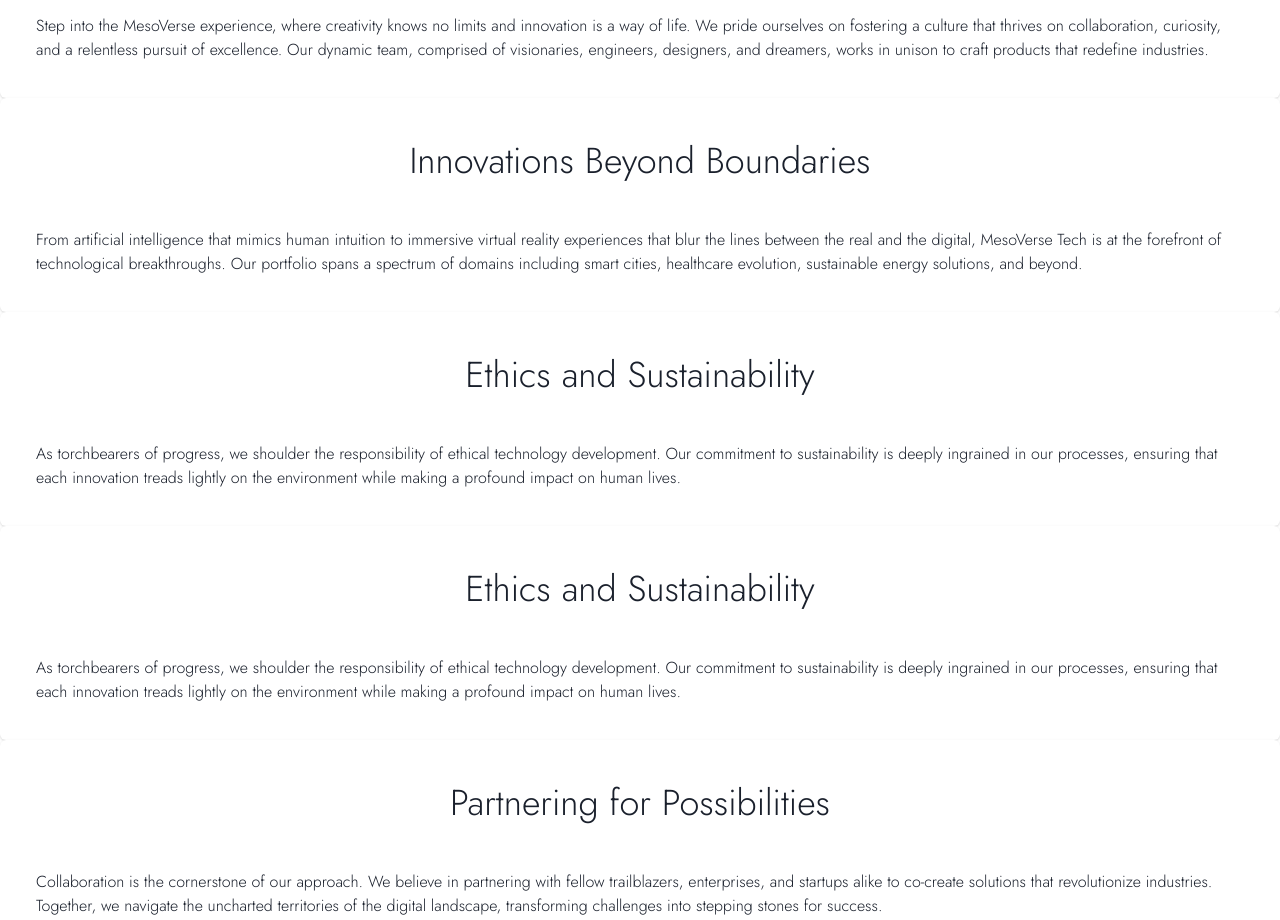
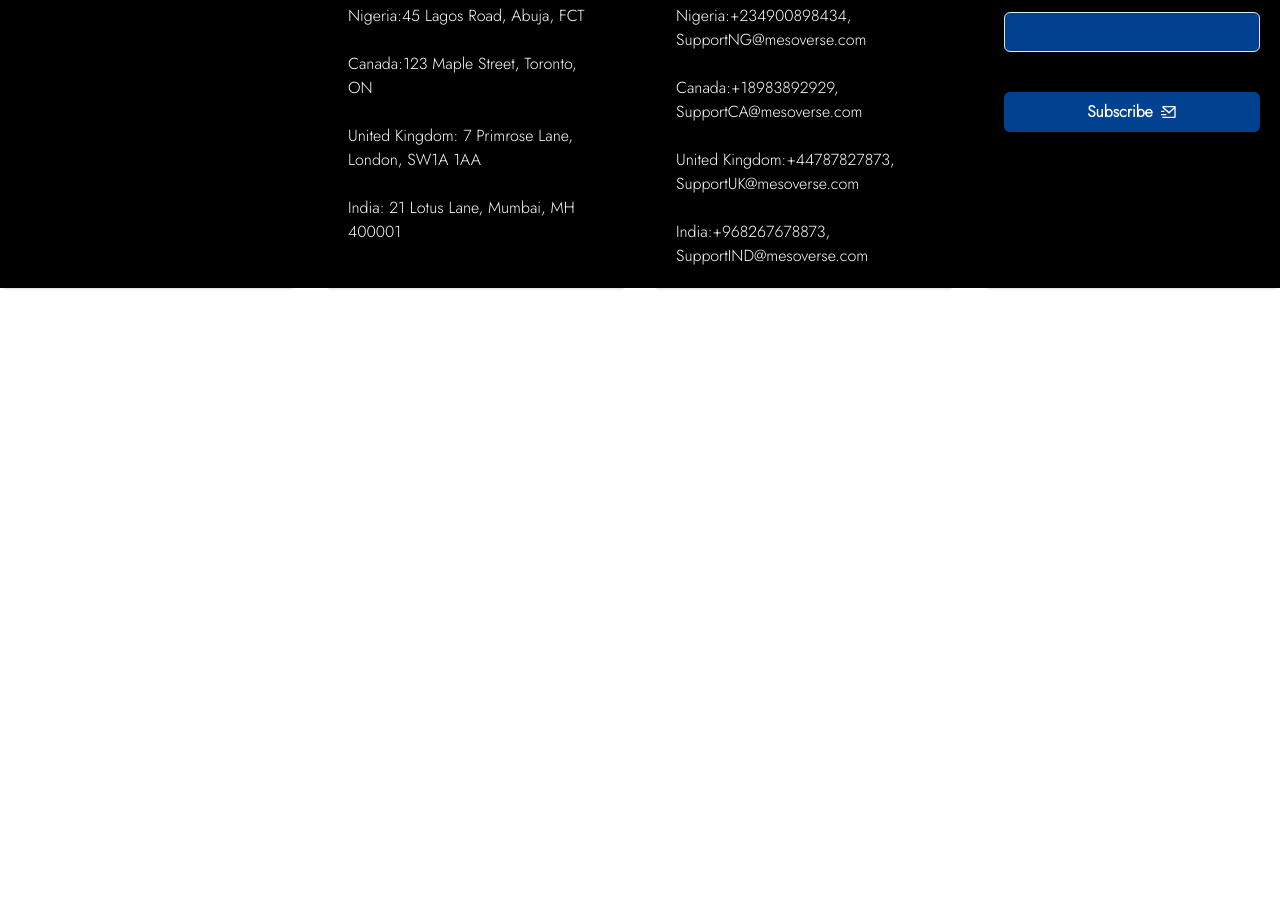
Before and after one commit to mperorjohn/Zukuns, a React (Vite) app: page /about in a window 1280 px wide. Shown: the part 452-1372 px from the top of the page. After the commit the page ends 800 px from the top, so only its background shows below. Built offline with nearby package versions, Linux system fonts and the light colour scheme.

Commit message:
about page modified

```diff
--- a/src/pages/About.jsx
+++ b/src/pages/About.jsx
@@ -20,35 +20,6 @@
       transcend the boundaries of possibility.`,
       ColorCode: "",
     },
-    {
-      TextHeader: "The MesoVerse Experience",
-      TextContent:
-        "Step into the MesoVerse experience, where creativity knows no limits and innovation is a way of life. We pride ourselves on fostering a culture that thrives on collaboration, curiosity, and a relentless pursuit of excellence. Our dynamic team, comprised of visionaries, engineers, designers, and dreamers, works in unison to craft products that redefine industries.",
-    },
-    {
-      TextHeader: "Innovations Beyond Boundaries",
-      TextContent:
-        "From artificial intelligence that mimics human intuition to immersive virtual reality experiences that blur the lines between the real and the digital, MesoVerse Tech is at the forefront of technological breakthroughs. Our portfolio spans a spectrum of domains including smart cities, healthcare evolution, sustainable energy solutions, and beyond.",
-    },
-    {
-      TextHeader: "Ethics and Sustainability",
-      TextContent:
-        "As torchbearers of progress, we shoulder the responsibility of ethical technology development. Our commitment to sustainability is deeply ingrained in our processes, ensuring that each innovation treads lightly on the environment while making a profound impact on human lives.",
-    },
-    {
-      TextHeader: "Ethics and Sustainability",
-      TextContent:
-        "As torchbearers of progress, we shoulder the responsibility of ethical technology development. Our commitment to sustainability is deeply ingrained in our processes, ensuring that each innovation treads lightly on the environment while making a profound impact on human lives.",
-    },
-    {
-      TextHeader: "Partnering for Possibilities",
-      TextContent:
-        "Collaboration is the cornerstone of our approach. We believe in partnering with fellow trailblazers, enterprises, and startups alike to co-create solutions that revolutionize industries. Together, we navigate the uncharted territories of the digital landscape, transforming challenges into stepping stones for success.",
-    },
-    {
-      TextHeader: "Join the MesoVerse Journey",
-      TextContent: `'Embark on a journey with us to explore the uncharted dimensions of technology. Whether you're an investor seeking the next big thing or a visionary mind ready to shape the future, MesoVerse Tech welcomes you to be a part of our quest to reshape the world, one innovation at a time.'`,
-    },
   ];
 
   return (
@@ -57,16 +28,8 @@
         {CompanyAbout.map((MappedData, index) => (
           <Flex key={index} flex={{ base: "1", md: "1" }}>
             <Card p={4}>
-              {/* <motion.div
-                initial={{ opacity: 0, y: -20 }}
-                animate={{ opacity: 6, y: 0 }}
-                transition={{ delay: 1.2, duration: 2 }}
-                whileHover={{ scaleX: 1.2, originY: 0 }}
-              > */}
               <CardHeader>
-                  <motion.div
-                  whileHover={{scaleY:1.1, originY:0}}
-                  >
+                <motion.div whileHover={{ scaleY: 1.1, originY: 0 }}>
                   <Text fontSize={"4xl"} textAlign={"center"}>
                     {MappedData.TextHeader}
                   </Text>
@@ -75,7 +38,6 @@
               <CardBody>
                 <Text>{MappedData.TextContent}</Text>
               </CardBody>
-              {/* </motion.div> */}
             </Card>
           </Flex>
         ))}
```
Lines whose indentation alone changed are shown as unchanged.
